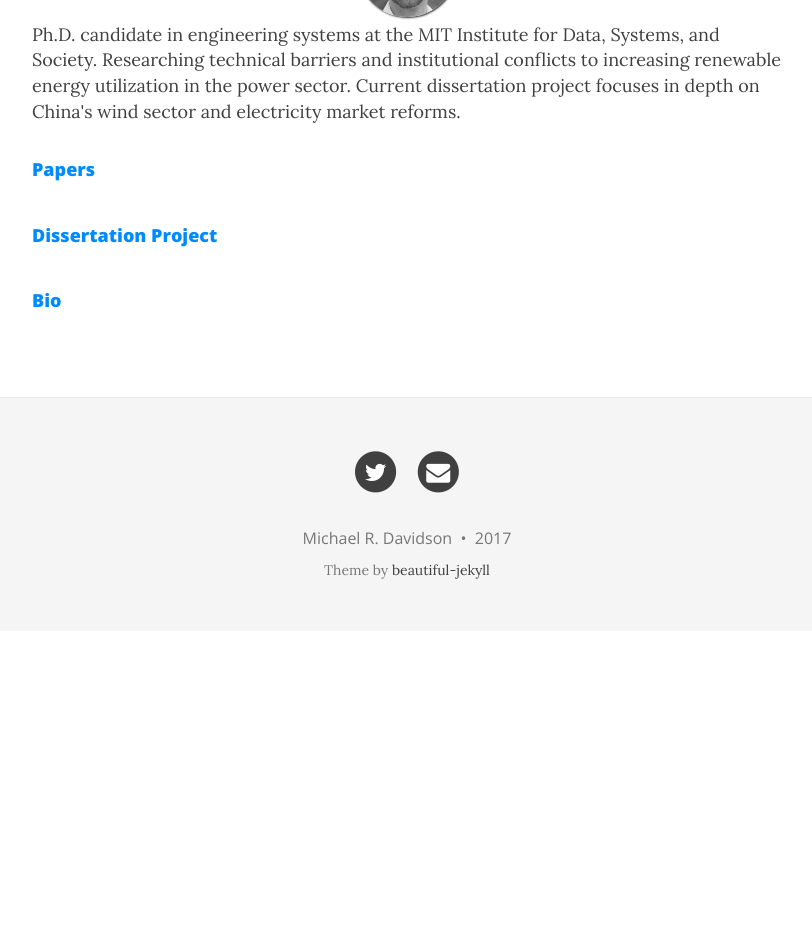
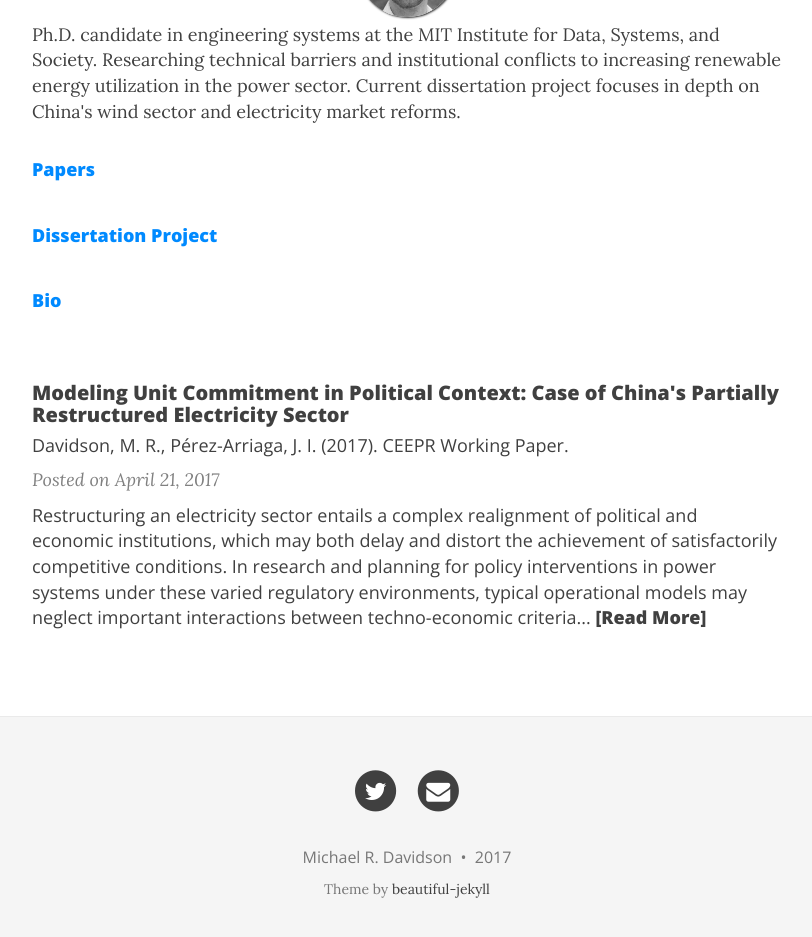
Before and after one commit to east-winds/east-winds.github.io, a Jekyll site: the page built from index.html, in a window 1280 px wide and 1054 px high, cut to the strip 104-1041 px from the top of the window. Shown: the whole strip, without its empty margins (233-1045 px from the left). Built offline with Jekyll 4.4.1, drawn with Linux system fonts in a browser that asks for light colours; nearby versions of some CDN libraries; the list of posts is cut into pages by our own code.

Commit message:
new paper - modeling unit commitment

```diff
--- /dev/null
+++ b/_posts/2017-04-21-unit-commitment-china-political-context.md
@@ -0,0 +1,19 @@
+---
+layout: paper
+title: "Modeling Unit Commitment in Political Context: Case of China's Partially Restructured Electricity Sector"
+subtitle: Davidson, M. R., Pérez-Arriaga, J. I. (2017). CEEPR Working Paper.
+tags: [home,papers]
+
+---
+
+
+Restructuring an electricity sector entails a complex realignment of political and economic institutions, which may both delay and distort the achievement of satisfactorily competitive conditions. In research and planning for policy interventions in power systems under these varied regulatory environments, typical operational models may neglect important interactions between techno-economic criteria and political constraints, leading to poor understanding of underlying causes of inefficiency and to inappropriate recommendations. We develop tractable formulations of the unit commitment problem based on integer clustering of similar units that endogenize important political factors in the Northeast grid region of China. We demonstrate the importance of these interactions on operations and provide a set of options for researchers to explore further pathways for China’s ongoing power system reforms. For example, wind integration, a key policy priority, is inhibited by the interaction of institutions limiting short- and long-term sources of flexibilities in inter-provincial trade.
+
+
+[Download Paper](/papers/Davidson_CEEPR_2017-010.pdf)
+
+[CEEPR Brief](http://ceepr.mit.edu/publications/working-papers/663)
+
+Recommended citation:
+
+Davidson, M. R., Pérez-Arriaga, J. I. (2017). _Modeling Unit Commitment in Political Context: Case of China's Partially Restructured Electricity Sector_. MIT CEEPR Working Paper.
--- a/papers.md
+++ b/papers.md
@@ -24,8 +24,9 @@
 **Davidson, M. R.**, Kahrl, F., & Karplus, V. J. (2017). [Towards a political economy framework for wind power: Does China break the mould?](/2017-04-12-oup-political-economy-framework-wind-china/) In D. Arent, C. Arndt, M. Miller, F. Tarp, & O. Zinaman (Eds.), _The Political Economy of Clean Energy Transitions_ (pp. 250–270). Oxford University Press.
 
 
-## Other ##
+## Working Papers and Reports ##
 
+Davidson, M. R., Pérez-Arriaga, J. I. (2017). [_Modeling Unit Commitment in Political Context: Case of China's Partially Restructured Electricity Sector_](/2017-04-21-unit-commitment-china-political-context/). MIT CEEPR Working Paper.
 
 **Davidson, M. R.**, Kahrl, F., and Karplus, V. J. (2016). [_Toward a Political Economy Framework for Wind Integration: Does China Break the Mould?_](/2016-04-01-political-economy-framework-wind-china/) (Working Paper No. 32). United Nations University World Institute for Development Economics Research.
 
```
Also changed, not shown: other parts of papers.md (+1 -1 lines), 1 other file.
